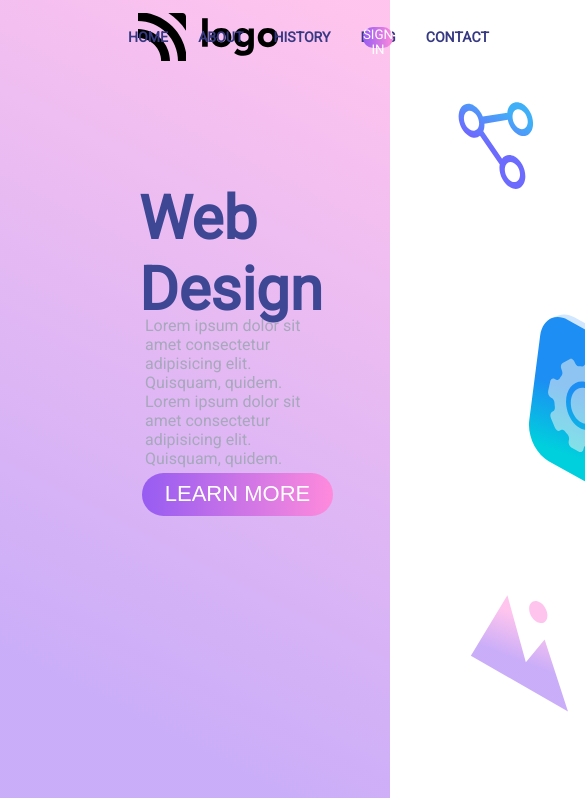
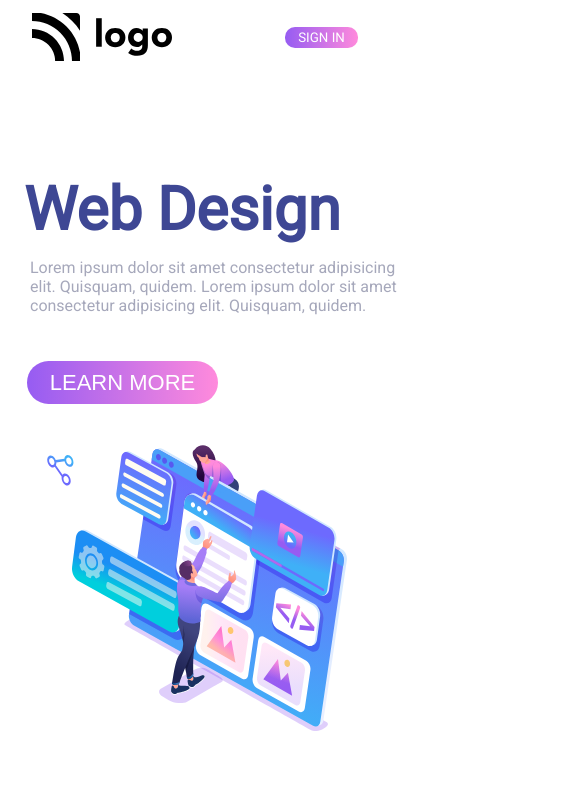
Before and after one commit to arzamansoori/Project8-WebDesignHomePage, a website: page index.html in a window 390 px wide. Shown: the top 798 px of the page, 585 px wide, since content can reach past the window. Drawn offline with Linux system fonts and the light colour scheme.

Commit message:
responsive design

```diff
--- a/css/index.css
+++ b/css/index.css
@@ -12,21 +12,26 @@
   margin: 0;
   padding: 0;
 }
-.main-div {
+/* .main-div {
   background: url(/images/backcover.svg);
   background-repeat: no-repeat;
   background-position: top;
   background-position-x: right;
-}
+} */
 nav {
   display: flex;
   justify-content: space-between;
   padding: 12px;
+  flex-wrap: wrap;
 }
+
 nav img {
-  position: relative;
-  left: 126px;
+  margin-left: 126px;
 }
+.nav-items{
+  display: none;
+}
+@media only screen and (min-width:1020px) {
 .nav-items {
   display: grid;
   grid-template-columns: auto auto auto auto auto;
@@ -38,6 +43,25 @@ nav img {
   position: relative;
   right: 24px;
 }
+.main-div {
+  background: url(/images/backcover.svg);
+  background-repeat: no-repeat;
+  background-position: top;
+  background-position-x: right;
+}
+.vector-img {
+
+  position: relative;
+  top: 173px;
+  left: 129px;
+}
+.vector-dot {
+  position: relative;
+  top: 132px;
+  left: 90px;
+}
+}
+
 .signin-btn {
   font-family: "Roboto";
   width: 73px;
@@ -47,25 +71,62 @@ nav img {
   border: 1px;
   align-self: center;
   color: white;
-  position: relative;
-  right: 150px;
+  /* position: relative;
+  right: 150px; */
+  margin-right: 100px;
+}
+@media only screen and (max-width:1020px){
+  .signin-btn{
+    margin-right:20px;
+  }
+  nav img {
+    margin-left: 20px;
+  }
+  .left-section {
+    display: flex;
+    margin-left: 10px;
+    flex-direction: column;
+    gap:150px;
+    margin-top:100px;
+  }
+}
+@media only screen and (min-width:974px){
+  .left-section {
+    display: flex;
+    margin-left: 75px;
+    flex-direction: column;
+    gap:150px;
+    margin-top:200px;
+  }
 }
 .intro-section {
   display: flex;
+
 }
-.left-section {
-  display: flex;
-  padding: 75px;
-  flex-direction: column;
-  justify-content: space-around;
+@media only screen and (max-width:924px){
+  .intro-section {
+    display: flex;
+    flex-direction: column;
+  }
+  .left-section {
+    display: flex;
+    margin-left: 0px;
+    padding-right: 10px;
+    flex-direction: column;
+    gap:150px;
+    margin-top:100px;
+    position: relative;
+    right: 40px;
+  }
 }
+
 .left-section h1 {
   font-family: "Roboto";
   color: #3e4794;
   font-size: 60px;
   position: relative;
   left: 64px;
-bottom: 20px;
+/* bottom: 20px; */
 }
 
 .left-section h4 {
@@ -93,15 +154,33 @@ bottom: 20px;
   display: flex;
 }
 .intro-img {
-  padding-right: 70px;
+  padding-right: 80px;
+}
+@media only screen and(min-width:974) and (max-width:1316px) {
+  .intro-img{
+    padding-right: 20px;
+    width: 700px;
+  }
+}
+@media only screen and (max-width:974px) {
+  .intro-img{
+    padding-right: 20px;
+    width: 300px;
+    position: relative;
+    bottom: 200px;
+    right:70px;
+  }
+
 }
 .vector-img {
+  position: relative;
   position: relative;
   top: 173px;
   left: 129px;
 }
 .vector-dot {
   position: relative;
-  top: 132px;
-  left: 90px;
+  position: relative;
+  top: 173px;
+  left: 129px;
 }
```
